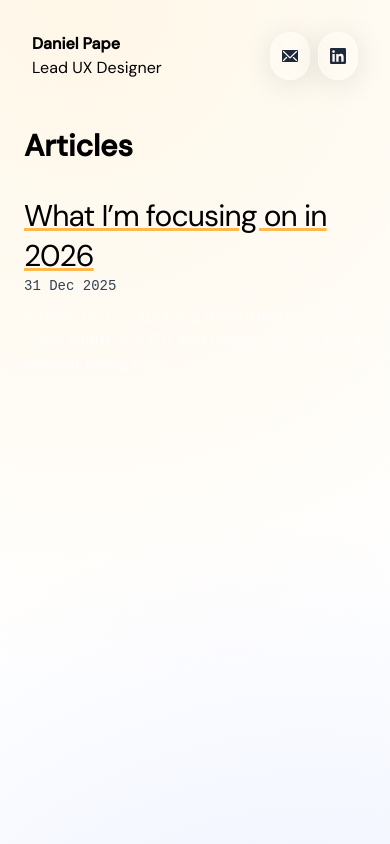
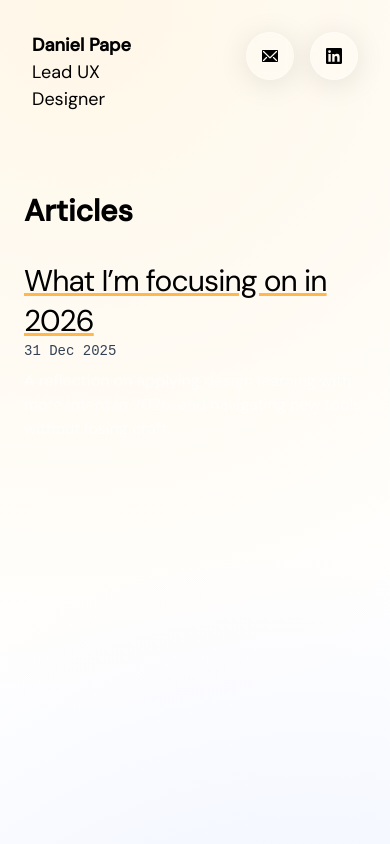
Before and after one commit to danielpape/danielpape.co.uk, a Next.js app: page /articles in a window 390 px wide. Shown: the top 844 px of the page. Built offline with nearby package versions, Linux system fonts and the light colour scheme.

Commit message:
de-tailwinded navigation

```diff
--- a/components/sections/Navigation.js
+++ b/components/sections/Navigation.js
@@ -1,8 +1,7 @@
 export default function Navigation(props) {
   return (
-    <header className="grid grid-cols-12 pt-8 sm:py-8 lg:mb-16 px-8 text-l m-auto z-30 relative max-w-screen-lg">
-      <div className="lg:col-start-2 lg:col-span-5 md:col-start-2 md:col-span-5 col-start-1 col-span-5 flex flex-col justify-center md:justify-end">
-        <div className="">
+    <header>
+      <div className="navigation__left">
         <h1 className="marque">
           <a href="/">
             <b>Daniel Pape</b>
@@ -11,12 +10,28 @@
           </a>
         </h1>
       </div>
-      </div>
-      <div className="col-start-7 col-span-6 justify-end lg:col-start-10 lg:col-span-3 flex flex-row lg:flex-col gap-2 leading-tight ">
-        <div className="navigation--link">
+      <div className="navigation__right">
+        <div className="navigation__links">
+          <a href="mailto:hello@bydanielpape.com" className="navigation__link">
+            <svg
+              xmlns="http://www.w3.org/2000/svg"
+              width="16"
+              height="16"
+              focusable="false"
+              role="presentation"
+              className="navigation__link-icon"
+            >
+              <path d="M15 2H1c-.55 0-1 .45-1 1v10c0 .55.45 1 1 1h14c.55 0 1-.45 1-1V3c0-.55-.45-1-1-1zM4.94 9.94l-3 3c-.12.12-.28.18-.44.18s-.32-.06-.44-.18a.628.628 0 010-.88l3-3c.24-.24.64-.24.88 0 .25.24.25.64 0 .88zm10 3c-.12.12-.28.18-.44.18s-.32-.06-.44-.18l-3-3a.628.628 0 010-.88c.24-.24.64-.24.88 0l3 3c.25.24.25.64 0 .88zm0-9L8.8 10.09c-.22.22-.51.33-.8.33s-.58-.11-.8-.33L1.06 3.94c-.24-.24-.24-.64 0-.88s.64-.24.88 0L8 9.12l6.06-6.06c.24-.24.64-.24.88 0 .25.24.25.64 0 .88z"></path>
+            </svg>
+            <span className="navigation__link-email">
+              hello
+              <span>@bydanielpape.com</span>
+            </span>
+          </a>
           <a
-            href="mailto:hello@bydanielpape.com"
-            className="underline decoration-main-400 flex items-center gap-2"
+            href="https://linkedin.com/in/bydanielpape"
+            target="_blank"
+            className="navigation__link"
           >
             <svg
               xmlns="http://www.w3.org/2000/svg"
@@ -24,40 +39,12 @@
               height="16"
               focusable="false"
               role="presentation"
+              className="navigation__link-icon"
             >
-              <path
-                className="dark:fill-slate-200 fill-slate-800"
-                d="M15 2H1c-.55 0-1 .45-1 1v10c0 .55.45 1 1 1h14c.55 0 1-.45 1-1V3c0-.55-.45-1-1-1zM4.94 9.94l-3 3c-.12.12-.28.18-.44.18s-.32-.06-.44-.18a.628.628 0 010-.88l3-3c.24-.24.64-.24.88 0 .25.24.25.64 0 .88zm10 3c-.12.12-.28.18-.44.18s-.32-.06-.44-.18l-3-3a.628.628 0 010-.88c.24-.24.64-.24.88 0l3 3c.25.24.25.64 0 .88zm0-9L8.8 10.09c-.22.22-.51.33-.8.33s-.58-.11-.8-.33L1.06 3.94c-.24-.24-.24-.64 0-.88s.64-.24.88 0L8 9.12l6.06-6.06c.24-.24.64-.24.88 0 .25.24.25.64 0 .88z"
-              ></path>
+              <path d="M14.815 0a1.17 1.17 0 011.176 1.026l.009.127v13.692a1.171 1.171 0 01-1.058 1.15l-.127.005H1.18a1.169 1.169 0 01-1.173-1.028L0 14.845V1.155A1.168 1.168 0 011.053.006L1.181 0h13.634zM11 5.812l-.213-.004A2.494 2.494 0 008.64 6.887l-.098.154h-.031V5.998H6.235v7.635h2.37V9.856c0-.996.19-1.96 1.424-1.96 1.006 0 1.191.777 1.225 1.547l.008.477v3.713h2.37l.002-4.188c0-1.994-.417-3.54-2.633-3.633zm-6.256.186H2.372v7.635h2.373V5.998zM3.56 2.203a1.376 1.376 0 100 2.751 1.376 1.376 0 000-2.751z"></path>
             </svg>
-            <span className="lg:block hidden dark:text-gray-100 text-gray-800">
-              hello
-              <span className="dark:text-gray-400 text-gray-500">
-                @bydanielpape.com
-              </span>
-            </span>
-          </a>
-        </div>
-        <div className="navigation--link">
-          <a
-            href="https://linkedin.com/in/bydanielpape"
-            target="_blank"
-            className="underline decoration-main-400 flex items-center gap-2"
-          >
-            <svg
-              xmlns="http://www.w3.org/2000/svg"
-              width="16"
-              height="16"
-              focusable="false"
-              role="presentation"
-            >
-              <path
-                className="dark:fill-slate-200 fill-slate-800"
-                d="M14.815 0a1.17 1.17 0 011.176 1.026l.009.127v13.692a1.171 1.171 0 01-1.058 1.15l-.127.005H1.18a1.169 1.169 0 01-1.173-1.028L0 14.845V1.155A1.168 1.168 0 011.053.006L1.181 0h13.634zM11 5.812l-.213-.004A2.494 2.494 0 008.64 6.887l-.098.154h-.031V5.998H6.235v7.635h2.37V9.856c0-.996.19-1.96 1.424-1.96 1.006 0 1.191.777 1.225 1.547l.008.477v3.713h2.37l.002-4.188c0-1.994-.417-3.54-2.633-3.633zm-6.256.186H2.372v7.635h2.373V5.998zM3.56 2.203a1.376 1.376 0 100 2.751 1.376 1.376 0 000-2.751z"
-              ></path>
-            </svg>
-            <span className="lg:block hidden dark:text-gray-100 text-gray-800">
-              <span className="dark:text-gray-400 text-gray-500">@</span>
+            <span className="navigation__link-email">
+              <span>@</span>
               bydanielpape
             </span>
           </a>
--- a/styles/globals.css
+++ b/styles/globals.css
@@ -28,29 +28,35 @@
   text-decoration-color: #ffb84d;
 }
 
+header {
+  display: grid;
+  grid-template-columns: repeat(12, 1fr);
+
+  position: relative;
+  z-index: 30;
+
+  max-width: 1024px; /* Tailwind max-w-screen-lg */
+  margin-left: auto;
+  margin-right: auto;
+
+  padding-top: 2rem; /* pt-8 */
+  padding-left: 2rem; /* px-8 */
+  padding-right: 2rem;
+
+  font-size: 1.125rem;
+}
+
+.navigation__left {
+  display: flex;
+  flex-direction: column;
+  justify-content: center;
+
+  grid-column-start: 1;
+  grid-column-end: span 5;
+}
+
 .icon {
   fill: #000;
-}
-
-@media (prefers-color-scheme: dark) {
-  body {
-    background: radial-gradient(
-        circle at 20% 0,
-        rgba(253, 187, 61, 0.12),
-        transparent 25%
-      ),
-      radial-gradient(
-        circle at 80% 100%,
-        rgba(120, 154, 255, 0.18),
-        transparent 45%
-      ),
-      #020617;
-    color: #fff;
-  }
-
-  .icon {
-    fill: #fff;
-  }
 }
 
 /* MARQUE */
@@ -64,8 +70,53 @@
 }
 
 /* NAVIGATION */
-.navigation--link {
+.navigation__links {
   display: flex;
+  flex-direction: column;
+  gap: 8px;
+}
+
+.navigation__links > a {
+  display: flex;
+  align-items: center;
+  justify-content: flex-start;
+  gap: 8px;
+}
+
+.navigation__link-icon {
+  fill: #000;
+}
+
+.navigation__link-text {
+  display: flex;
+  align-items: center;
+  gap: 0.5rem;
+  text-decoration: underline;
+  text-decoration-color: #ffb84d; /* decoration-main-400 */
+}
+
+.navigation__links > a :hover {
+  color: #ffb84d;
+}
+
+.navigation__right {
+  display: flex;
+  flex-direction: column;
+  justify-content: flex-end;
+  gap: 0.5rem;
+  line-height: 1.25;
+
+  grid-column-start: 10;
+  grid-column-end: span 3;
+}
+
+.navigation__link {
+  display: block;
+  color: #1f2937; /* gray-800 */
+}
+
+.navigation__link-email span {
+  color: #6b7280; /* gray-500 */
 }
 
 /* INTRO */
@@ -136,12 +187,6 @@
   font-weight: 500;
   font-size: 1.125rem;
   margin-bottom: 0.5rem;
-}
-
-@media (max-width: 1024px) {
-  .location {
-    display: none;
-  }
 }
 
 .experience-item {
@@ -256,10 +301,103 @@
   color: rgb(255 239 194);
 }
 
+@media (max-width: 1024px) {
+  header {
+    padding-top: 2rem;
+    padding-bottom: 2rem;
+  }
+
+  .navigation__links {
+    display: flex;
+    flex-direction: row;
+    gap: 1rem;
+  }
+
+  .navigation__links > a {
+    display: flex;
+    align-items: center;
+    justify-content: center;
+    background: rgba(255, 255, 255, 0.2);
+    border-radius: 16px;
+    box-shadow: 0 4px 30px rgba(0, 0, 0, 0.1);
+    backdrop-filter: blur(5px);
+    -webkit-backdrop-filter: blur(5px);
+    border: 1px solid rgba(255, 255, 255, 0.3);
+    width: 48px;
+    height: 48px;
+    border-radius: 28px;
+    color: #1f2937;
+  }
+
+  .navigation__link-email {
+    display: none;
+  }
+
+  .navigation__left {
+    grid-column-start: 0;
+    grid-column-end: span 5;
+
+    justify-content: flex-end;
+  }
+
+  .navigation__right {
+    flex-direction: row;
+
+    grid-column-start: 7;
+    grid-column-end: span 6;
+  }
+  .intro {
+    margin: 5rem 1rem;
+  }
+  .intro-title {
+    font-size: 2.2rem;
+    line-height: 2.5rem;
+  }
+  .intro-left {
+    grid-column: 1 / span 12;
+  }
+
+  .intro-mission {
+    grid-column: 1 / span 12;
+  }
+
+  .location {
+    display: none;
+  }
+}
+
 @media (prefers-color-scheme: dark) {
   body {
+    background: radial-gradient(
+        circle at 20% 0,
+        rgba(253, 187, 61, 0.12),
+        transparent 25%
+      ),
+      radial-gradient(
+        circle at 80% 100%,
+        rgba(120, 154, 255, 0.18),
+        transparent 45%
+      ),
+      #020617;
     color: #fff;
   }
+
+  .icon {
+    fill: #fff;
+  }
+
+  .navigation__link-email span {
+    color: #9ca3af; /* gray-400 */
+  }
+
+  .navigation__link-email {
+    color: #f3f4f6; /* gray-100 */
+  }
+
+  .navigation__link-icon {
+    fill: #e5e7eb; /* slate-800 */
+  }
+
   .intro-role {
     color: white;
   }
@@ -299,34 +437,3 @@
     border: solid 1px rgba(253, 187, 61, 0.12);
   }
 }
-
-@media (max-width: 1024px) {
-  .navigation--link {
-    align-items: center;
-    justify-content: center;
-    /* From https://css.glass */
-    background: rgba(255, 255, 255, 0.2);
-    border-radius: 16px;
-    box-shadow: 0 4px 30px rgba(0, 0, 0, 0.1);
-    backdrop-filter: blur(5px);
-    -webkit-backdrop-filter: blur(5px);
-    border: 1px solid rgba(255, 255, 255, 0.3);
-    min-width: 40px;
-    min-height: 40px;
-    border-radius: 20px;
-  }
-  .intro {
-    margin: 5rem 1rem;
-  }
-  .intro-title {
-    font-size: 2.2rem;
-    line-height: 2.5rem;
-  }
-  .intro-left {
-    grid-column: 1 / span 12;
-  }
-
-  .intro-mission {
-    grid-column: 1 / span 12;
-  }
-}
```
Lines whose indentation alone changed are shown as unchanged.
